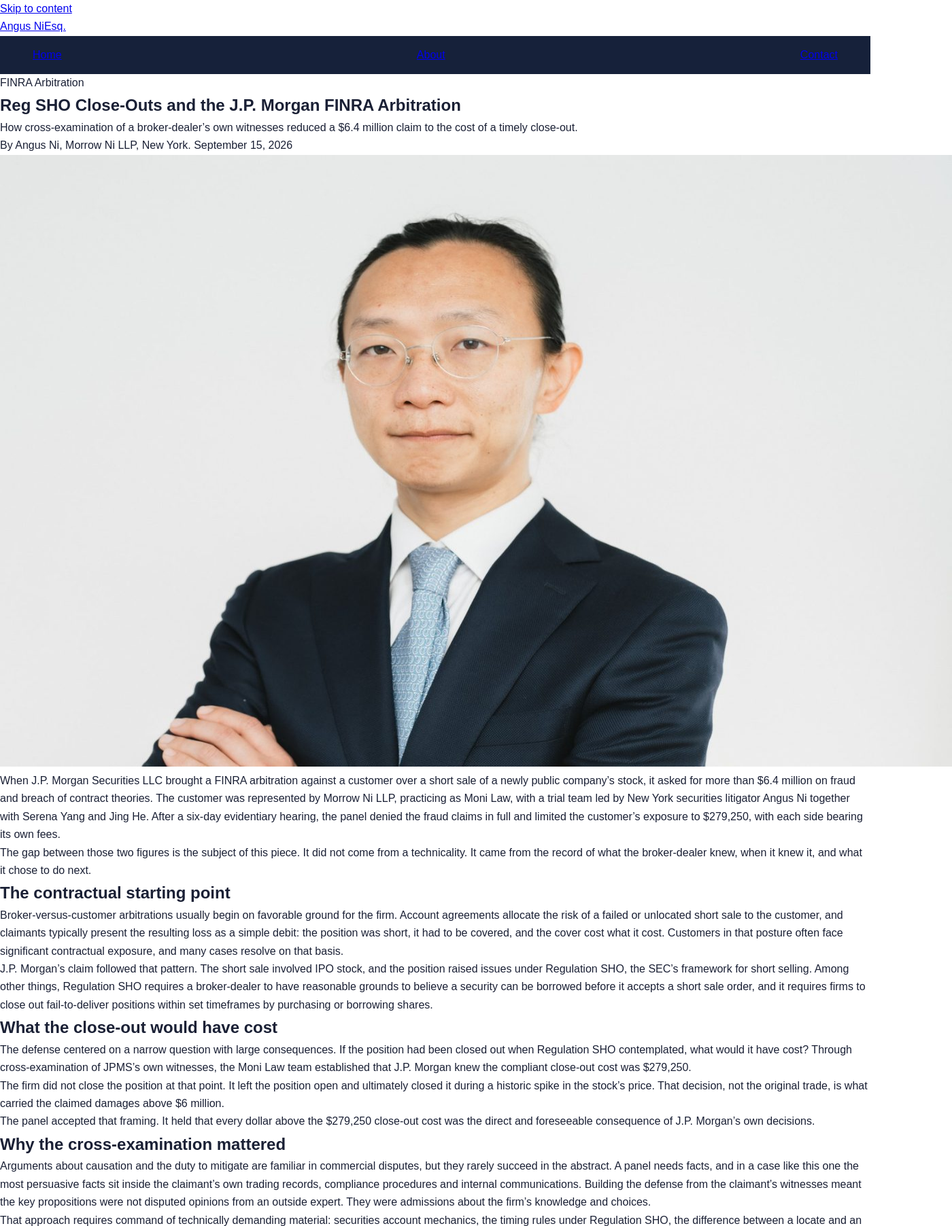
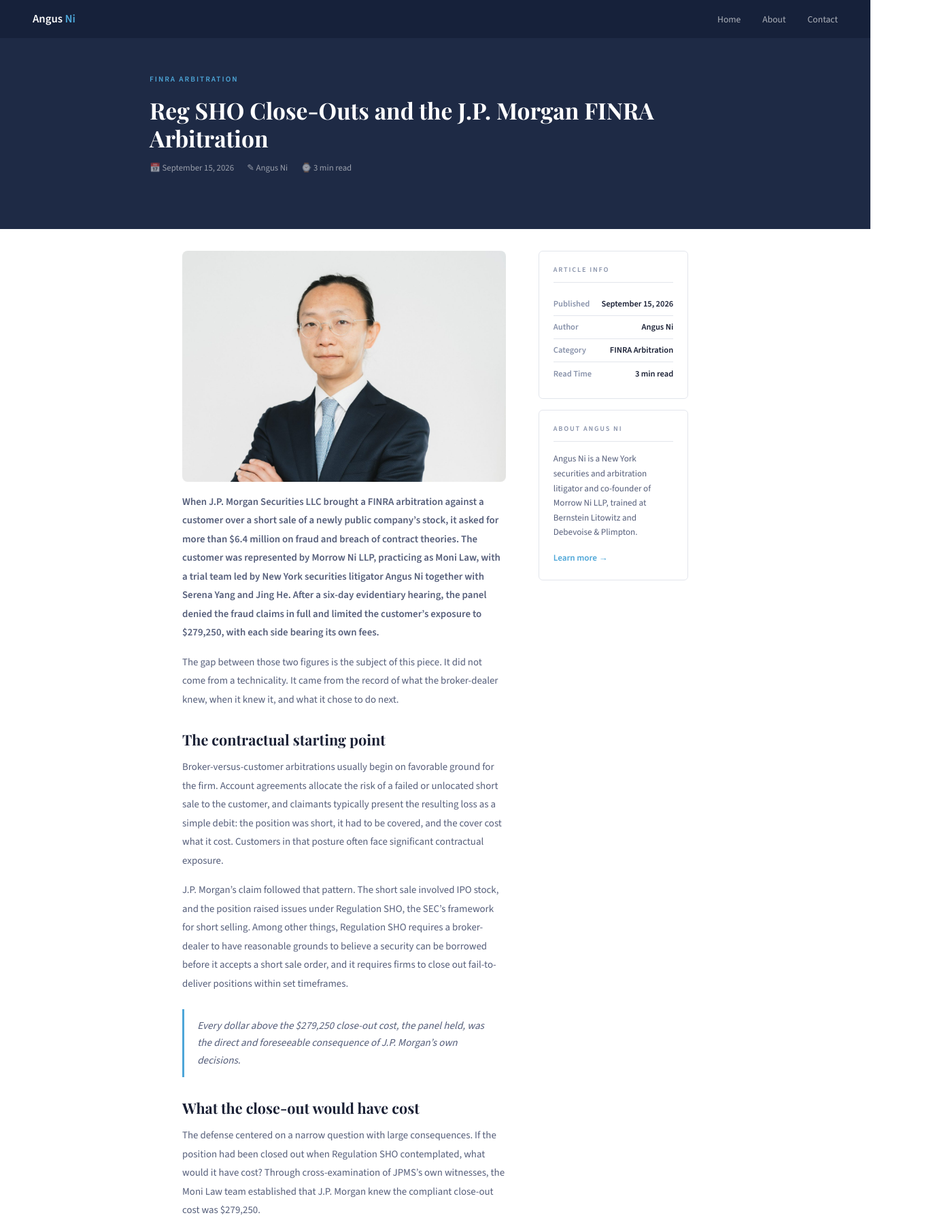
Before and after one commit to cory-maki/angusni-1, a plain HTML site: page reg-sho-close-outs-jp-morgan.html in a window 1280 px wide. Shown: the top 1804 px of the page at 68% size, 1400 px wide, since content can reach past the window. Drawn offline with nearby package versions, Linux system fonts and the light colour scheme.

Commit message:
Update file

```diff
--- a/reg-sho-close-outs-jp-morgan.html
+++ b/reg-sho-close-outs-jp-morgan.html
@@ -1,21 +1,21 @@
 <!DOCTYPE html>
 <html lang="en">
 <head>
-<meta charset="utf-8">
-<meta name="viewport" content="width=device-width, initial-scale=1">
+<meta charset="UTF-8"/>
+<meta name="viewport" content="width=device-width,initial-scale=1.0"/>
 <title>Reg SHO Close-Outs and the J.P. Morgan FINRA Arbitration | Angus Ni</title>
-<meta name="description" content="Angus Ni led the Moni Law team that limited J.P. Morgan Securities’ $6.4 million FINRA claim to $279,250. How Reg SHO close-out cost defined the loss.">
-<link rel="canonical" href="https://angusni-1.netlify.app/reg-sho-close-outs-jp-morgan.html">
-<meta property="og:type" content="article">
-<meta property="og:title" content="Reg SHO Close-Outs and the J.P. Morgan FINRA Arbitration | Angus Ni">
-<meta property="og:description" content="Angus Ni led the Moni Law team that limited J.P. Morgan Securities’ $6.4 million FINRA claim to $279,250. How Reg SHO close-out cost defined the loss.">
-<meta property="og:url" content="https://angusni-1.netlify.app/reg-sho-close-outs-jp-morgan.html">
-<meta property="og:image" content="https://angusni-1.netlify.app/images/article-1.jpg">
-<meta property="og:site_name" content="Angus Ni">
-<meta name="twitter:card" content="summary_large_image">
-<meta name="author" content="Angus Ni">
-<link rel="preconnect" href="https://fonts.googleapis.com"><link rel="preconnect" href="https://fonts.gstatic.com" crossorigin><link href="https://fonts.googleapis.com/css2?family=Literata:opsz,wght@7..72,400;7..72,500;7..72,600&family=Public+Sans:wght@400;500&display=swap" rel="stylesheet">
-<link rel="stylesheet" href="assets/style.css">
+<meta name="description" content="Angus Ni led the Moni Law team that limited J.P. Morgan Securities’ $6.4 million FINRA claim to $279,250. How Reg SHO close-out cost defined the loss."/>
+<link rel="canonical" href="https://angusni-1.netlify.app/reg-sho-close-outs-jp-morgan.html"/>
+
+<!-- Open Graph -->
+<meta property="og:type" content="article"/>
+<meta property="og:title" content="Reg SHO Close-Outs and the J.P. Morgan FINRA Arbitration"/>
+<meta property="og:description" content="Angus Ni led the Moni Law team that limited J.P. Morgan Securities’ $6.4 million FINRA claim to $279,250. How Reg SHO close-out cost defined the loss."/>
+<meta property="og:image" content="https://angusni-1.netlify.app/images/article-1.jpg"/>
+<meta property="og:url" content="https://angusni-1.netlify.app/reg-sho-close-outs-jp-morgan.html"/>
+
+<link href="https://fonts.googleapis.com/css2?family=Playfair+Display:wght@700&family=Source+Sans+3:wght@300;400;500;600&display=swap" rel="stylesheet"/>
+<link rel="stylesheet" href="assets/style.css"/>
 <script type="application/ld+json">
 {
  "@context": "https://schema.org",
@@ -110,53 +110,76 @@
 </script>
 </head>
 <body>
-<a class="skip" href="#main">Skip to content</a>
-<header class="site-header"><div class="wrap">
-<a class="logo" href="/">Angus Ni<span>Esq.</span></a>
-<nav class="nav" aria-label="Main"><a href="/">Home</a><a href="about.html">About</a><a href="contact.html">Contact</a></nav>
-</div></header>
-<main id="main">
-<article>
-<header class="article-head"><div class="wrap"><div class="inner">
-<p class="cat">FINRA Arbitration</p>
-<h1>Reg SHO Close-Outs and the J.P. Morgan FINRA Arbitration</h1>
-<p class="dek">How cross-examination of a broker-dealer’s own witnesses reduced a $6.4 million claim to the cost of a timely close-out.</p>
-<p class="byline">By Angus Ni, Morrow Ni LLP, New York. <time datetime="2026-09-15">September 15, 2026</time></p>
-</div></div></header>
-<div class="wrap">
-<figure class="article-figure"><img src="images/article-1.jpg" alt="Angus Ni, securities litigator at Morrow Ni LLP, in a dark suit with arms crossed" width="1400" height="900"></figure>
-<div class="article-body">
-<p>When J.P. Morgan Securities LLC brought a FINRA arbitration against a customer over a short sale of a newly public company’s stock, it asked for more than $6.4 million on fraud and breach of contract theories. The customer was represented by Morrow Ni LLP, practicing as Moni Law, with a trial team led by New York securities litigator Angus Ni together with Serena Yang and Jing He. After a six-day evidentiary hearing, the panel denied the fraud claims in full and limited the customer’s exposure to $279,250, with each side bearing its own fees.</p>
-<p>The gap between those two figures is the subject of this piece. It did not come from a technicality. It came from the record of what the broker-dealer knew, when it knew it, and what it chose to do next.</p>
-<h2>The contractual starting point</h2>
-<p>Broker-versus-customer arbitrations usually begin on favorable ground for the firm. Account agreements allocate the risk of a failed or unlocated short sale to the customer, and claimants typically present the resulting loss as a simple debit: the position was short, it had to be covered, and the cover cost what it cost. Customers in that posture often face significant contractual exposure, and many cases resolve on that basis.</p>
-<p>J.P. Morgan’s claim followed that pattern. The short sale involved IPO stock, and the position raised issues under Regulation SHO, the SEC’s framework for short selling. Among other things, Regulation SHO requires a broker-dealer to have reasonable grounds to believe a security can be borrowed before it accepts a short sale order, and it requires firms to close out fail-to-deliver positions within set timeframes by purchasing or borrowing shares.</p>
-<h2>What the close-out would have cost</h2>
-<p>The defense centered on a narrow question with large consequences. If the position had been closed out when Regulation SHO contemplated, what would it have cost? Through cross-examination of JPMS’s own witnesses, the Moni Law team established that J.P. Morgan knew the compliant close-out cost was $279,250.</p>
-<p>The firm did not close the position at that point. It left the position open and ultimately closed it during a historic spike in the stock’s price. That decision, not the original trade, is what carried the claimed damages above $6 million.</p>
-<p>The panel accepted that framing. It held that every dollar above the $279,250 close-out cost was the direct and foreseeable consequence of J.P. Morgan’s own decisions.</p>
-<h2>Why the cross-examination mattered</h2>
-<p>Arguments about causation and the duty to mitigate are familiar in commercial disputes, but they rarely succeed in the abstract. A panel needs facts, and in a case like this one the most persuasive facts sit inside the claimant’s own trading records, compliance procedures and internal communications. Building the defense from the claimant’s witnesses meant the key propositions were not disputed opinions from an outside expert. They were admissions about the firm’s knowledge and choices.</p>
-<p>That approach requires command of technically demanding material: securities account mechanics, the timing rules under Regulation SHO, the difference between a locate and an actual borrow, and the way a fail-to-deliver position ages. Mr. Ni’s <a href="about.html">training in securities class action practice</a> involved this kind of record, in which liability and damages turn on reconstructing what market participants knew at specific moments.</p>
-<h2>Points for customers facing broker-dealer claims</h2>
-<p>Several practical points follow for investors and companies on the receiving end of a FINRA claim from their own broker. First, the contractual allocation of risk is the beginning of the analysis, not the end. Account agreements do not usually authorize a firm to enlarge a loss through its own timing decisions and then pass the full amount to the customer.</p>
-<p>Second, regulatory obligations can define the measure of loss. Where a rule such as Regulation SHO dictates when a position must be closed, the cost at that moment is a natural benchmark, and amounts beyond it invite a causation inquiry.</p>
-<p>Third, documents and testimony from the claimant are often the strongest evidence available to the respondent. Requests for trading records, compliance escalations and internal communications deserve attention early in the discovery process.</p>
-<p>Listed companies face a related set of questions when their own shares become the subject of unusual trading and litigation, a topic covered in <a href="securities-litigation-risk-management-listed.html">managing securities litigation risk for listed issuers</a>. Announcements of the firm’s matters are posted on <a href="https://www.moni.law/" target="_blank" rel="noopener">the Moni Law firm site</a>.</p>
-<p class="disclaimer">Results in individual arbitrations depend on their facts. Prior results do not guarantee a similar outcome.</p>
 
+<!-- ══ NAV ═══════════════════════════════════════════════════════ -->
+<nav id="main-nav">
+  <a class="nav-logo" href="/">Angus<span> Ni</span></a>
+  <ul class="nav-links">
+    <li><a href="/">Home</a></li>
+    <li><a href="about.html">About</a></li>
+    <li><a href="contact.html">Contact</a></li>
+  </ul>
+</nav>
+
+<!-- ══ ARTICLE HERO ══════════════════════════════════════════════ -->
+<div class="art-hero">
+  <div class="art-hero-inner">
+    <p class="eyebrow" style="color:var(--blue)">FINRA Arbitration</p>
+    <h1 class="art-hero-title">Reg SHO Close-Outs and the J.P. Morgan FINRA Arbitration</h1>
+    <div class="art-meta">
+      <div class="art-meta-item">&#128197; September 15, 2026</div>
+      <div class="art-meta-item">&#9998; Angus Ni</div>
+      <div class="art-meta-item">&#8986; 3 min read</div>
+    </div>
+  </div>
 </div>
+
+<!-- ══ ARTICLE BODY ══════════════════════════════════════════════ -->
+<div class="art-body">
+  <article>
+    <img class="art-hero-image" src="images/article-1.jpg" alt="Angus Ni, securities litigator at Morrow Ni LLP, in a dark suit with arms crossed"/>
+
+    <p class="art-p"><strong>When J.P. Morgan Securities LLC brought a FINRA arbitration against a customer over a short sale of a newly public company’s stock, it asked for more than $6.4 million on fraud and breach of contract theories. The customer was represented by Morrow Ni LLP, practicing as Moni Law, with a trial team led by New York securities litigator Angus Ni together with Serena Yang and Jing He. After a six-day evidentiary hearing, the panel denied the fraud claims in full and limited the customer’s exposure to $279,250, with each side bearing its own fees.</strong></p>
+
+    <p class="art-p">The gap between those two figures is the subject of this piece. It did not come from a technicality. It came from the record of what the broker-dealer knew, when it knew it, and what it chose to do next.</p>
+
+    <h2 class="art-h2">The contractual starting point</h2>
+    <p class="art-p">Broker-versus-customer arbitrations usually begin on favorable ground for the firm. Account agreements allocate the risk of a failed or unlocated short sale to the customer, and claimants typically present the resulting loss as a simple debit: the position was short, it had to be covered, and the cover cost what it cost. Customers in that posture often face significant contractual exposure.</p>
+    <p class="art-p">J.P. Morgan’s claim followed that pattern. The short sale involved IPO stock, and the position raised issues under Regulation SHO, the SEC’s framework for short selling. Among other things, Regulation SHO requires a broker-dealer to have reasonable grounds to believe a security can be borrowed before it accepts a short sale order, and it requires firms to close out fail-to-deliver positions within set timeframes.</p>
+
+    <div class="art-quote">Every dollar above the $279,250 close-out cost, the panel held, was the direct and foreseeable consequence of J.P. Morgan’s own decisions.</div>
+
+    <h2 class="art-h2">What the close-out would have cost</h2>
+    <p class="art-p">The defense centered on a narrow question with large consequences. If the position had been closed out when Regulation SHO contemplated, what would it have cost? Through cross-examination of JPMS’s own witnesses, the Moni Law team established that J.P. Morgan knew the compliant close-out cost was $279,250.</p>
+    <p class="art-p">The firm did not close the position at that point. It left the position open and ultimately closed it during a historic spike in the stock’s price. That decision, not the original trade, carried the claimed damages above $6 million, and the panel accepted that framing.</p>
+
+    <h2 class="art-h2">Why the cross-examination mattered</h2>
+    <p class="art-p">Arguments about causation and the duty to mitigate are familiar in commercial disputes, but they rarely succeed in the abstract. In a case like this one the most persuasive facts sit inside the claimant’s own trading records, compliance procedures and internal communications. Building the defense from the claimant’s witnesses meant the key propositions were not disputed opinions from an outside expert. They were admissions about the firm’s knowledge and choices.</p>
+    <p class="art-p">That approach requires command of technically demanding material: securities account mechanics, the timing rules under Regulation SHO, the difference between a locate and an actual borrow, and the way a fail-to-deliver position ages. Mr. Ni’s <a href="about.html">training in securities class action practice</a> involved this kind of record, in which liability and damages turn on reconstructing what market participants knew at specific moments.</p>
+
+    <h2 class="art-h2">Conclusion</h2>
+    <p class="art-p">For investors and companies facing a FINRA claim from their own broker, three points follow. The contractual allocation of risk is the beginning of the analysis, not the end; regulatory obligations such as Regulation SHO can define the measure of loss; and the claimant’s own documents and witnesses are often the strongest evidence available to the respondent. Listed companies face related questions when their shares become the subject of unusual trading, a topic covered in <a href="securities-litigation-risk-management-listed.html">managing securities litigation risk for listed issuers</a>. Announcements of the firm’s matters are posted on <a href="https://www.moni.law/" target="_blank" rel="noopener">the Moni Law firm site</a>. Prior results do not guarantee a similar outcome.</p>
+  </article>
+
+  <aside class="art-sidebar-box">
+    <div class="art-sb-box">
+      <span class="art-sb-label">Article Info</span>
+      <div class="art-sb-row"><span>Published</span><span>September 15, 2026</span></div>
+      <div class="art-sb-row"><span>Author</span><span>Angus Ni</span></div>
+      <div class="art-sb-row"><span>Category</span><span>FINRA Arbitration</span></div>
+      <div class="art-sb-row"><span>Read Time</span><span>3 min read</span></div>
+    </div>
+
+    <div class="art-sb-box">
+      <span class="art-sb-label">About Angus Ni</span>
+      <p style="font-size:.82rem;color:var(--tm);line-height:1.65;margin-bottom:.8rem">Angus Ni is a New York securities and arbitration litigator and co-founder of Morrow Ni LLP, trained at Bernstein Litowitz and Debevoise &amp; Plimpton.</p>
+      <a href="about.html" style="font-size:.82rem;font-weight:600;color:var(--blue);text-decoration:none">Learn more →</a>
+    </div>
+  </aside>
 </div>
-</article>
-<section class="related"><div class="wrap">
-<h2>Related reading</h2>
-<div class="cards"><a class="card" href="securities-litigation-risk-management-listed.html"><img src="images/article-2.jpg" alt="Portrait of New York attorney Angus Ni in a navy suit and light blue tie" loading="lazy" width="1400" height="900"><span class="cat">Securities Litigation</span><h3>Securities Litigation Risk Management for Listed Chinese Companies</h3><time datetime="2026-10-13">October 13, 2026</time></a><a class="card" href="cross-border-litigation-careers-new-york.html"><img src="images/article-3.jpg" alt="Angus Ni hiking among red sandstone formations under a blue sky" loading="lazy" width="1400" height="900"><span class="cat">New York Practice</span><h3>Cross-Border Litigation Careers in New York: Notes from an AABANY Panel</h3><time datetime="2026-11-10">November 10, 2026</time></a></div>
-</div></section>
-</main>
-<footer class="site-footer"><div class="wrap">
-<p class="fine">© 2026 Angus Ni. Attorney Advertising. Prior results do not guarantee a similar outcome. This site is for general information and does not create an attorney-client relationship.</p>
-<nav aria-label="Footer"><a href="/">Home</a><a href="about.html">About</a><a href="contact.html">Contact</a><a href="privacy.html">Privacy Policy</a></nav>
-</div></footer>
 
+<footer>
+  <p>&copy; 2026 Angus Ni. All rights reserved. Attorney Advertising. Prior results do not guarantee a similar outcome. &nbsp;|&nbsp; <a href="privacy.html">Privacy Policy</a></p>
+</footer>
 </body>
 </html>
```
